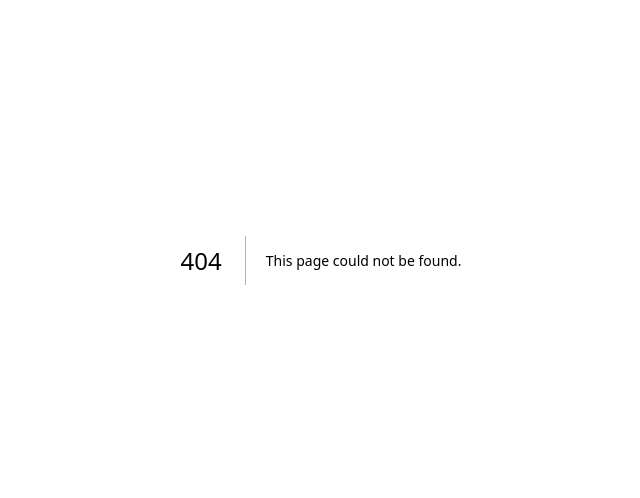
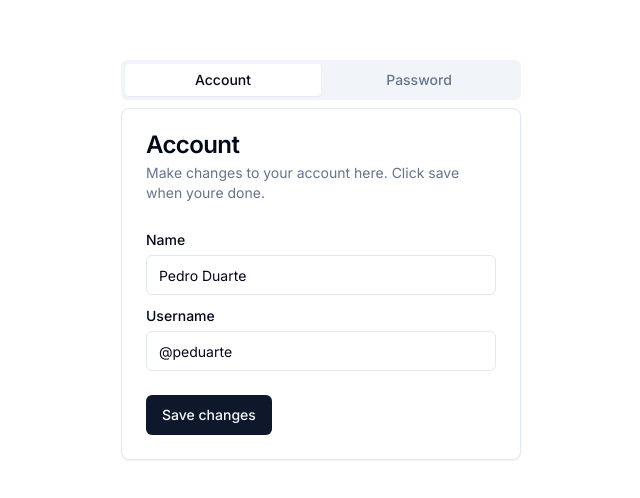
Before and after one commit to BakuEmilov/hairdresser-Irina, a Next.js app: page /admin/login in a window 1280 px wide. Before the commit this address had no page. Shown: the part 140-638 px from the top of the page, without its empty margins (319-959 px from the left). Built offline with nearby package versions, Linux system fonts and the light colour scheme.

Commit message:
I made a login page

```diff
--- /dev/null
+++ b/src/app/admin/login/page.tsx
@@ -0,0 +1,73 @@
+import { Button } from "@/components/ui/button";
+import {
+  Card,
+  CardContent,
+  CardDescription,
+  CardFooter,
+  CardHeader,
+  CardTitle,
+} from "@/components/ui/card";
+import { Input } from "@/components/ui/input";
+import { Label } from "@/components/ui/label";
+import { Tabs, TabsContent, TabsList, TabsTrigger } from "@/components/ui/tabs";
+
+const LoginAdmin = () => {
+  return (
+    <div className="flex justify-center items-center h-screen">
+      <Tabs defaultValue="account" className="w-[400px]">
+        <TabsList className="grid w-full grid-cols-2">
+          <TabsTrigger value="account">Account</TabsTrigger>
+          <TabsTrigger value="password">Password</TabsTrigger>
+        </TabsList>
+        <TabsContent value="account">
+          <Card>
+            <CardHeader>
+              <CardTitle>Account</CardTitle>
+              <CardDescription>
+                Make changes to your account here. Click save when youre done.
+              </CardDescription>
+            </CardHeader>
+            <CardContent className="space-y-2">
+              <div className="space-y-1">
+                <Label htmlFor="name">Name</Label>
+                <Input id="name" defaultValue="Pedro Duarte" />
+              </div>
+              <div className="space-y-1">
+                <Label htmlFor="username">Username</Label>
+                <Input id="username" defaultValue="@peduarte" />
+              </div>
+            </CardContent>
+            <CardFooter>
+              <Button>Save changes</Button>
+            </CardFooter>
+          </Card>
+        </TabsContent>
+        <TabsContent value="password">
+          <Card>
+            <CardHeader>
+              <CardTitle>Password</CardTitle>
+              <CardDescription>
+                Change your password here. After saving, youll be logged out.
+              </CardDescription>
+            </CardHeader>
+            <CardContent className="space-y-2">
+              <div className="space-y-1">
+                <Label htmlFor="current">Current password</Label>
+                <Input id="current" type="password" />
+              </div>
+              <div className="space-y-1">
+                <Label htmlFor="new">New password</Label>
+                <Input id="new" type="password" />
+              </div>
+            </CardContent>
+            <CardFooter>
+              <Button>Save password</Button>
+            </CardFooter>
+          </Card>
+        </TabsContent>
+      </Tabs>
+    </div>
+  );
+};
+
+export default LoginAdmin;
```
